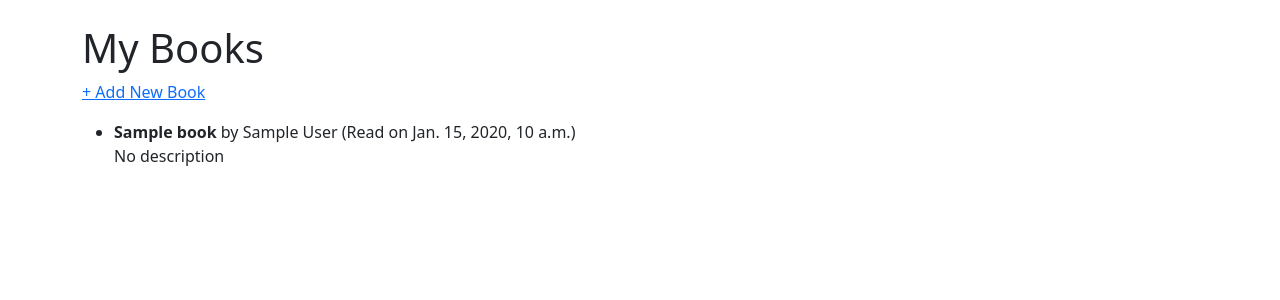
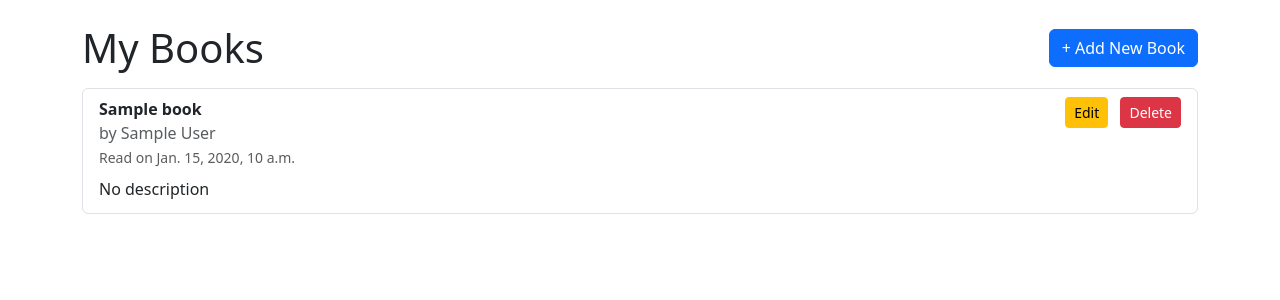
Before and after one commit to reubenja77/booknooks_tracker, a Django app: template books/templates/books/book_list.html in a window 1280 px wide. Shown: the part 56-356 px from the top of the page. Run offline with Django 4.2, Linux system fonts and the light colour scheme; the template is opened without the code that fills it: most values are stand-ins (such as "Sample title", 1, 10 or a date in 2020).

Commit message:
feat(ui): Style book list with Bootstrap

```diff
--- a/books/templates/books/book_list.html
+++ b/books/templates/books/book_list.html
@@ -1,21 +1,36 @@
-{% extends 'base.html' %}
-{% block content %}
-    <h1>My Books</h1>
+{% extends "base.html" %} {% block content %}
+<div class="d-flex justify-content-between align-items-center mb-3">
+  <h1 class="mb-0">My Books</h1>
+  <a href="{% url 'book_create' %}" class="btn btn-primary">+ Add New Book</a>
+</div>
 
-    <p><a href="{% url 'book_create' %}">+ Add New Book</a></p>
-
-    <ul>
+{% if books %}
+<ul class="list-group">
   {% for book in books %}
-            <li>
-                <strong>{{ book.title }}</strong> by {{ book.author }}
+  <li class="list-group-item">
+    <div class="d-flex justify-content-between align-items-start">
+      <div class="me-3">
+        <div class="fw-semibold">{{ book.title }}</div>
+        <div class="text-muted">by {{ book.author }}</div>
         {% if book.date_read %}
-                    (Read on {{ book.date_read }})
+        <small class="text-muted">Read on {{ book.date_read }}</small>
         {% endif %}
-                <br>
-                {{ book.description|default:'No description' }}
+        <p class="mb-1 mt-2">{{ book.description|default:"No description" }}</p>
+      </div>
+      <div class="text-nowrap">
+        <a
+          href="{% url 'book_update' book.pk %}"
+          class="btn btn-sm btn-warning me-2"
+          >Edit</a
+        >
+        <a href="{% url 'book_delete' book.pk %}" class="btn btn-sm btn-danger"
+          >Delete</a
+        >
+      </div>
+    </div>
   </li>
-        {% empty %}
-            <li>No books yet - add your first one!</li>
   {% endfor %}
 </ul>
-{% endblock %}
+{% else %}
+<div class="alert alert-info">No books yet — add your first one!</div>
+{% endif %} {% endblock %}
```
Lines whose indentation alone changed are shown as unchanged.
